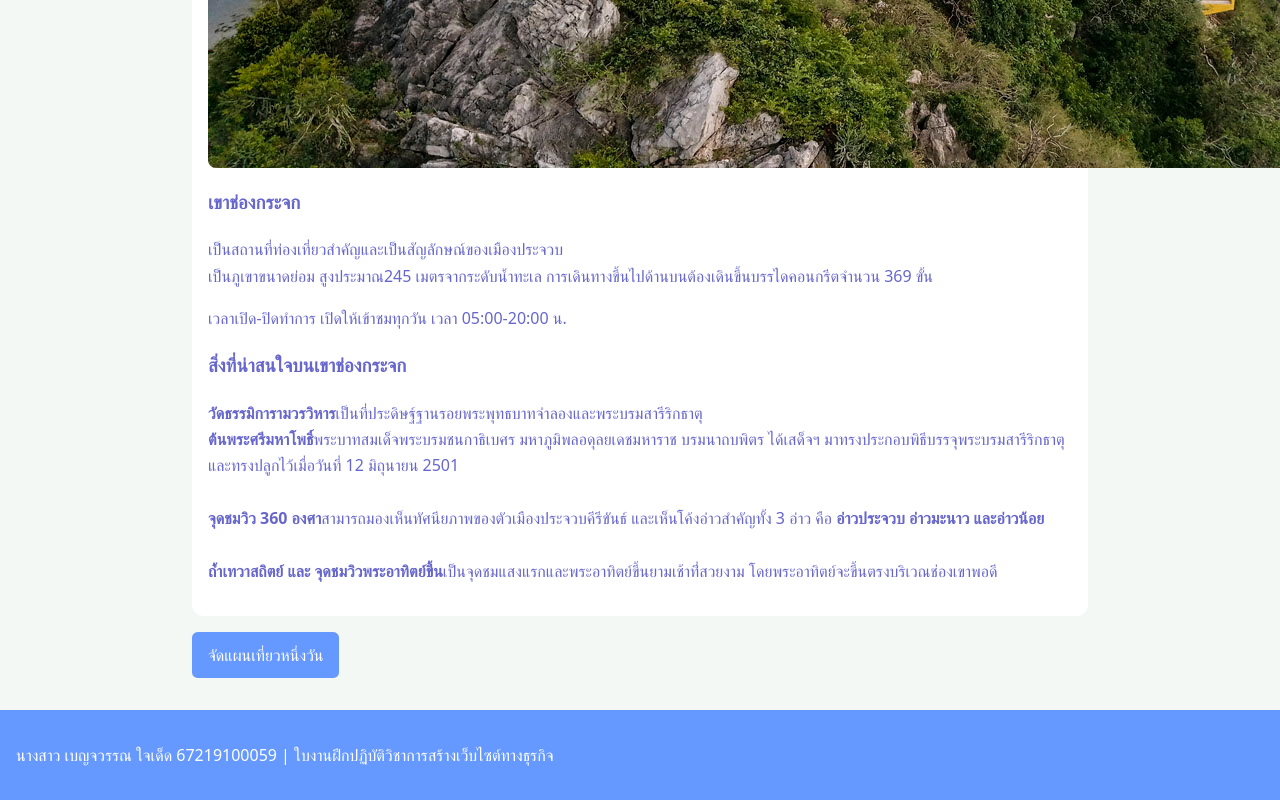
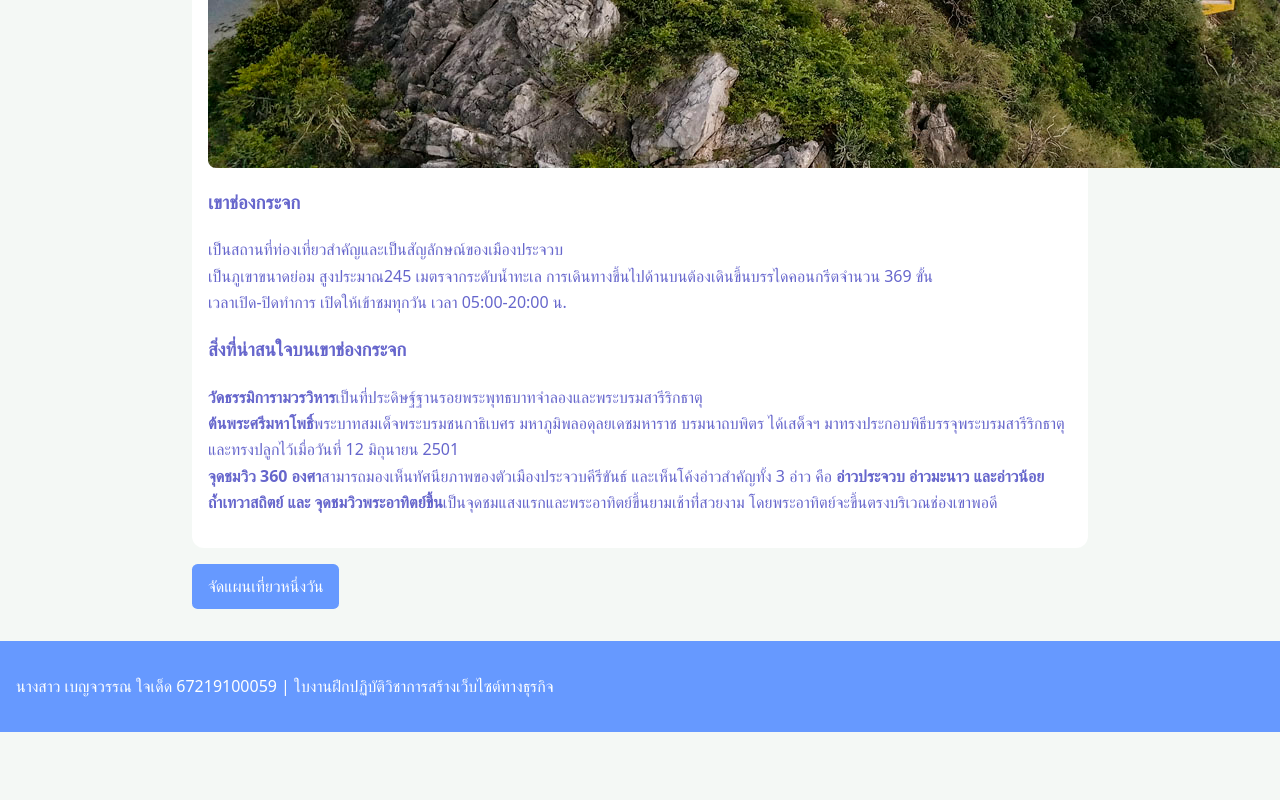
Before and after one commit to benchawan-cpu/travelmai, a plain HTML site: page places.html in a window 1280 px wide. Shown: the part 785-1585 px from the top of the page. After the commit the page ends 1517 px from the top, so only its background shows below. Drawn offline with Linux system fonts and the light colour scheme.

Commit message:
places.html

```diff
--- a/places.html
+++ b/places.html
@@ -24,13 +24,12 @@
       <section class="card">
         <img src="images/Kaow.jpg">
         <h3><b>เขาช่องกระจก</b></h3>
-        <p>เป็นสถานที่ท่องเที่ยวสำคัญและเป็นสัญลักษณ์ของเมืองประจวบ<br>เป็นภูเขาขนาดย่อม สูงประมาณ245 เมตรจากระดับน้ำทะเล การเดินทางขึ้นไปด้านบนต้องเดินขึ้นบรรไดคอนกรีตจำนวน 369 ขั้น</br></p>
-        <p>เวลาเปิด-ปิดทำการ เปิดให้เข้าชมทุกวัน เวลา 05:00-20:00 น.</p>
+        <p>เป็นสถานที่ท่องเที่ยวสำคัญและเป็นสัญลักษณ์ของเมืองประจวบ<br>เป็นภูเขาขนาดย่อม สูงประมาณ245 เมตรจากระดับน้ำทะเล การเดินทางขึ้นไปด้านบนต้องเดินขึ้นบรรไดคอนกรีตจำนวน 369 ขั้น<br>เวลาเปิด-ปิดทำการ เปิดให้เข้าชมทุกวัน เวลา 05:00-20:00 น.</p>
         <h3><b>สิ่งที่น่าสนใจบนเขาช่องกระจก</b></h3>
         <p><b>วัดธรรมิการามวรวิหาร</b>เป็นที่ประดิษฐ์ฐานรอยพระพุทธบาทจำลองและพระบรมสารีริกธาตุ
-          <br><b>ต้นพระศรีมหาโพธิ์</b>พระบาทสมเด็จพระบรมชนกาธิเบศร มหาภูมิพลอดุลยเดชมหาราช บรมนาถบพิตร ได้เสด็จฯ มาทรงประกอบพิธีบรรจุพระบรมสารีริกธาตุและทรงปลูกไว้เมื่อวันที่ 12 มิถุนายน 2501</br>
-          <br><b>จุดชมวิว 360 องศา</b>สามารถมองเห็นทัศนียภาพของตัวเมืองประจวบคีรีขันธ์ และเห็นโค้งอ่าวสำคัญทั้ง 3 อ่าว คือ <b>อ่าวประจวบ อ่าวมะนาว และอ่าวน้อย</b></br>
-          <br><b>ถ้ำเทวาสถิตย์ และ จุดชมวิวพระอาทิตย์ขึ้น</b>เป็นจุดชมแสงแรกและพระอาทิตย์ขึ้นยามเช้าที่่สวยงาม โดยพระอาทิตย์จะขึ้นตรงบริเวณช่องเขาพอดี</br>
+          <br><b>ต้นพระศรีมหาโพธิ์</b>พระบาทสมเด็จพระบรมชนกาธิเบศร มหาภูมิพลอดุลยเดชมหาราช บรมนาถบพิตร ได้เสด็จฯ มาทรงประกอบพิธีบรรจุพระบรมสารีริกธาตุและทรงปลูกไว้เมื่อวันที่ 12 มิถุนายน 2501
+          <br><b>จุดชมวิว 360 องศา</b>สามารถมองเห็นทัศนียภาพของตัวเมืองประจวบคีรีขันธ์ และเห็นโค้งอ่าวสำคัญทั้ง 3 อ่าว คือ <b>อ่าวประจวบ อ่าวมะนาว และอ่าวน้อย</b>
+          <br><b>ถ้ำเทวาสถิตย์ และ จุดชมวิวพระอาทิตย์ขึ้น</b>เป็นจุดชมแสงแรกและพระอาทิตย์ขึ้นยามเช้าที่่สวยงาม โดยพระอาทิตย์จะขึ้นตรงบริเวณช่องเขาพอดี
         </p>
       </section>
         <a class="button" href="plan.html">จัดแผนเที่ยวหนึ่งวัน</a>
```
